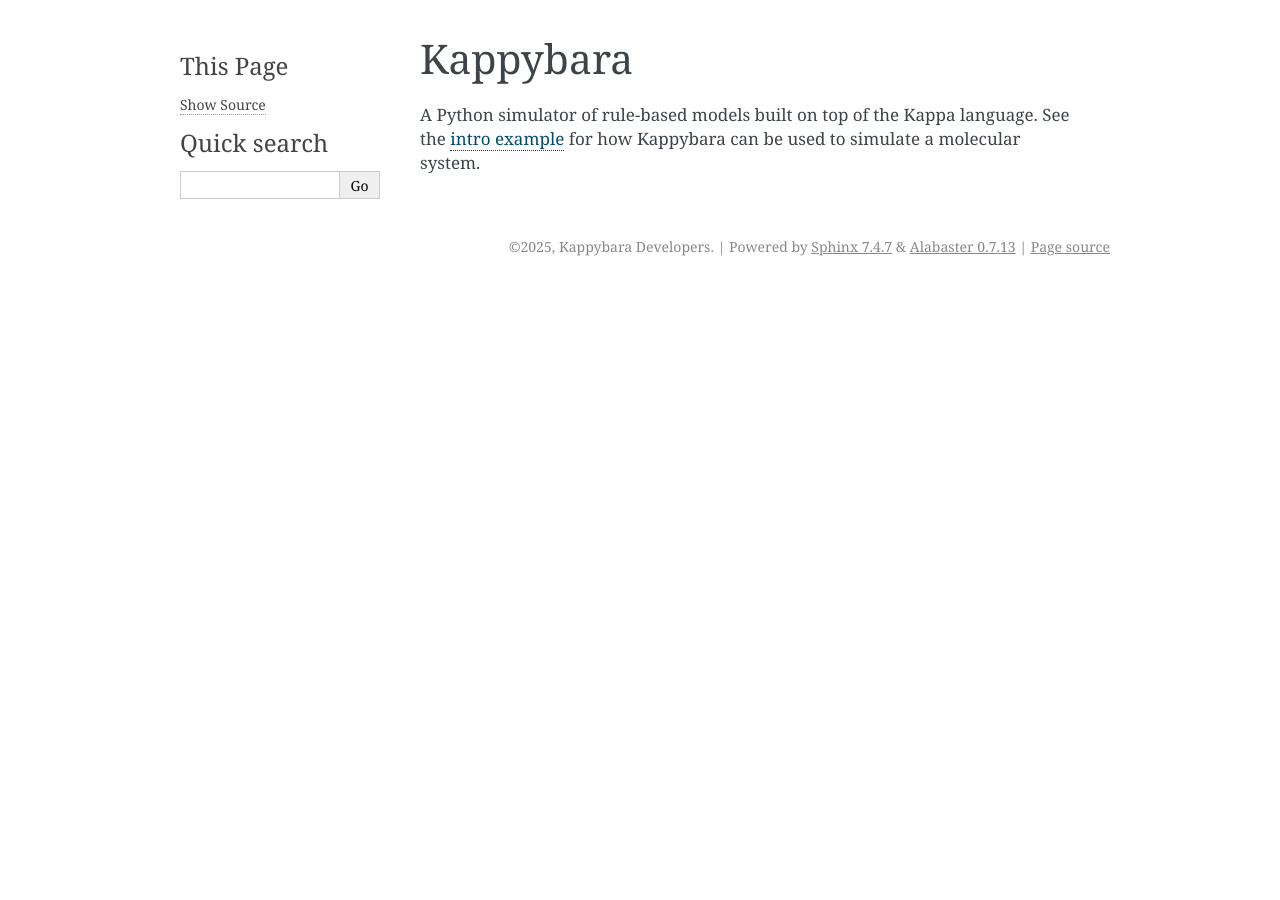
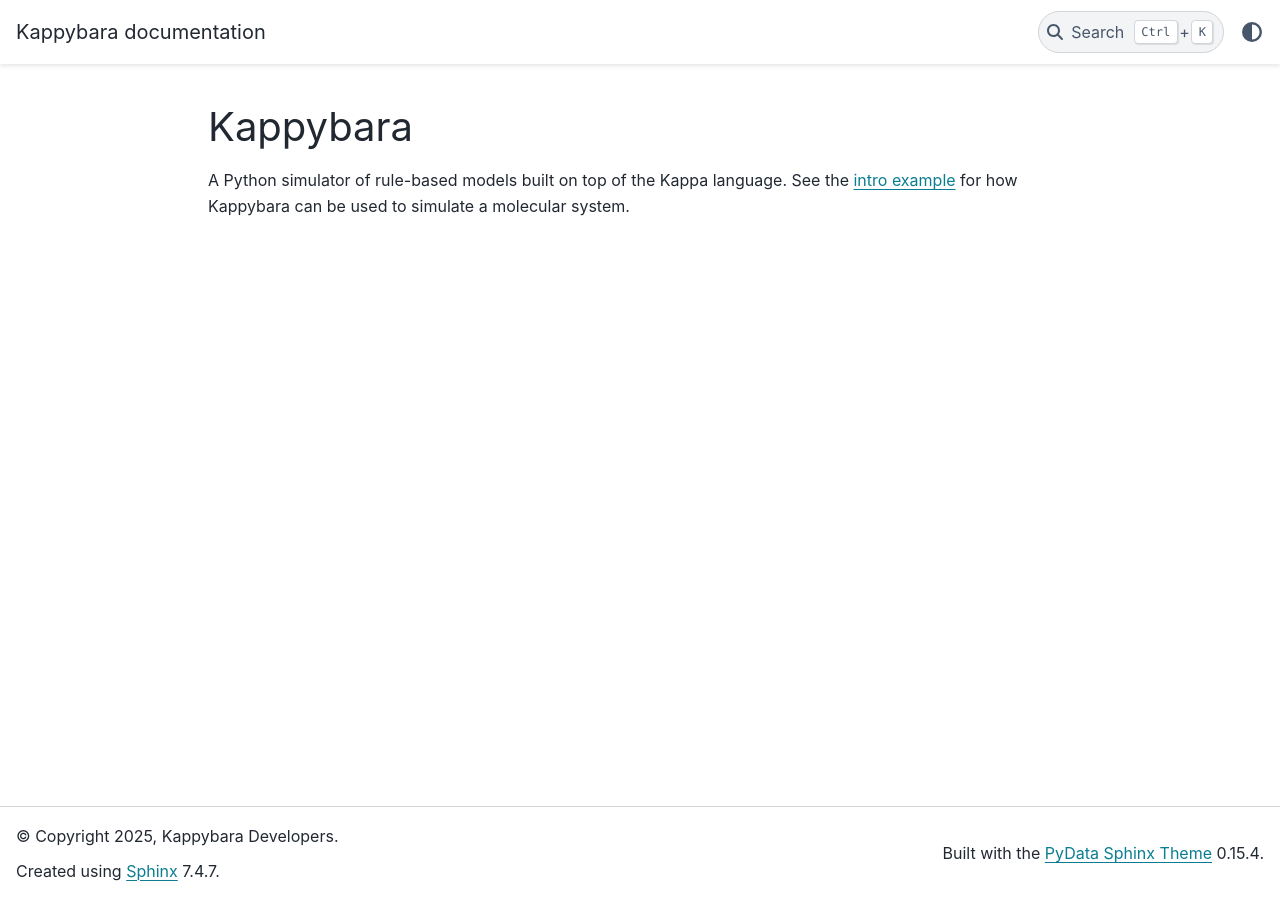
Before and after one commit to berkalpay/kappybara, a Sphinx documentation site: the page built from docs/source/index.rst, in a window 1280 px wide. Built offline with Sphinx 7.4.7 and the PyData theme 0.15.4, drawn with Linux system fonts in a browser that asks for light colours.

Commit message:
docs: use PyData theme

```diff
--- a/docs/source/conf.py
+++ b/docs/source/conf.py
@@ -22,5 +22,6 @@
 # -- Options for HTML output -------------------------------------------------
 # https://www.sphinx-doc.org/en/master/usage/configuration.html#options-for-html-output
 
-html_theme = "alabaster"
+html_theme = "pydata_sphinx_theme"
+html_theme_options = {"secondary_sidebar_items": []}
 html_static_path = ["_static"]
```
Also changed, not shown: 1 other file.
